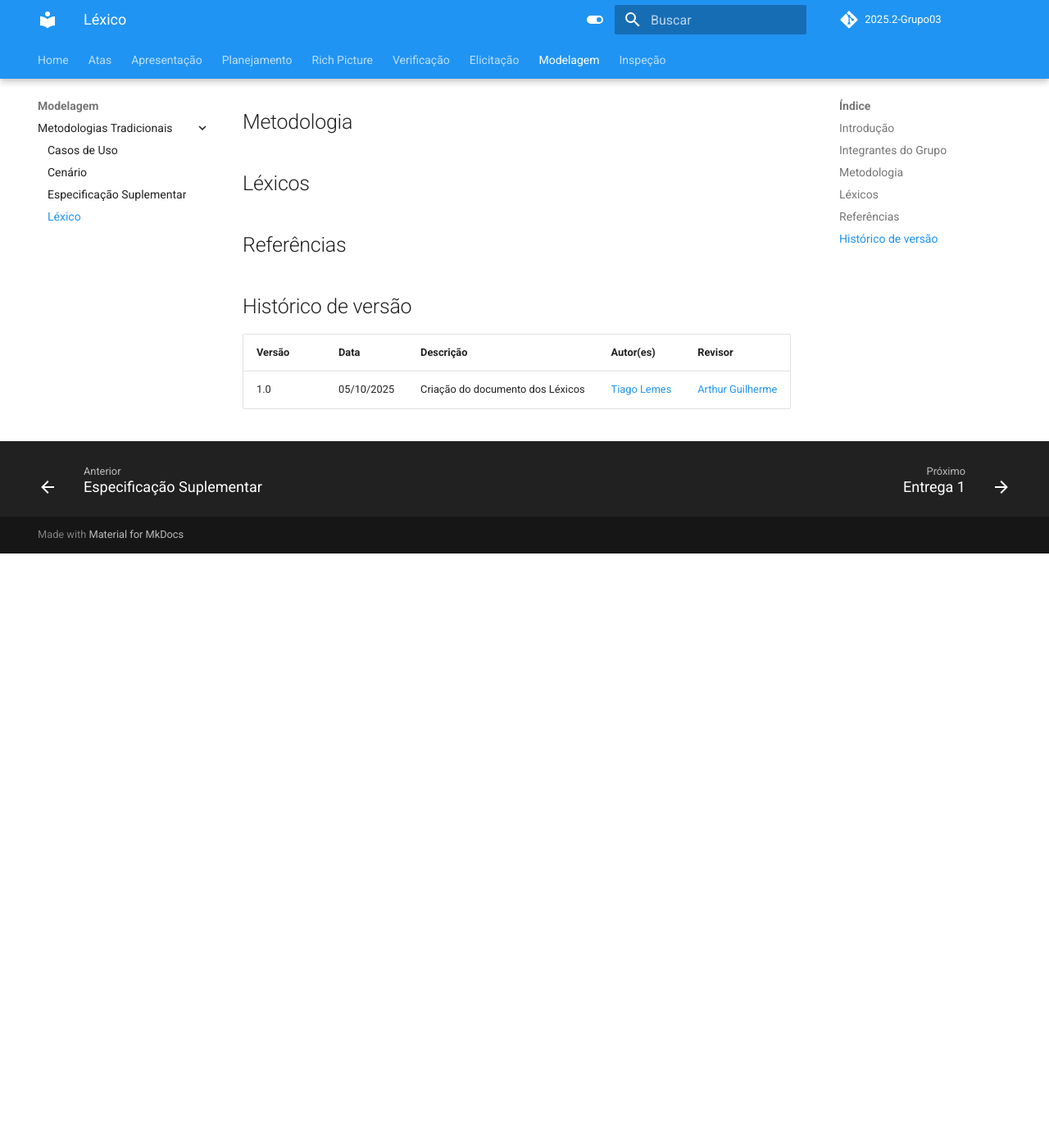
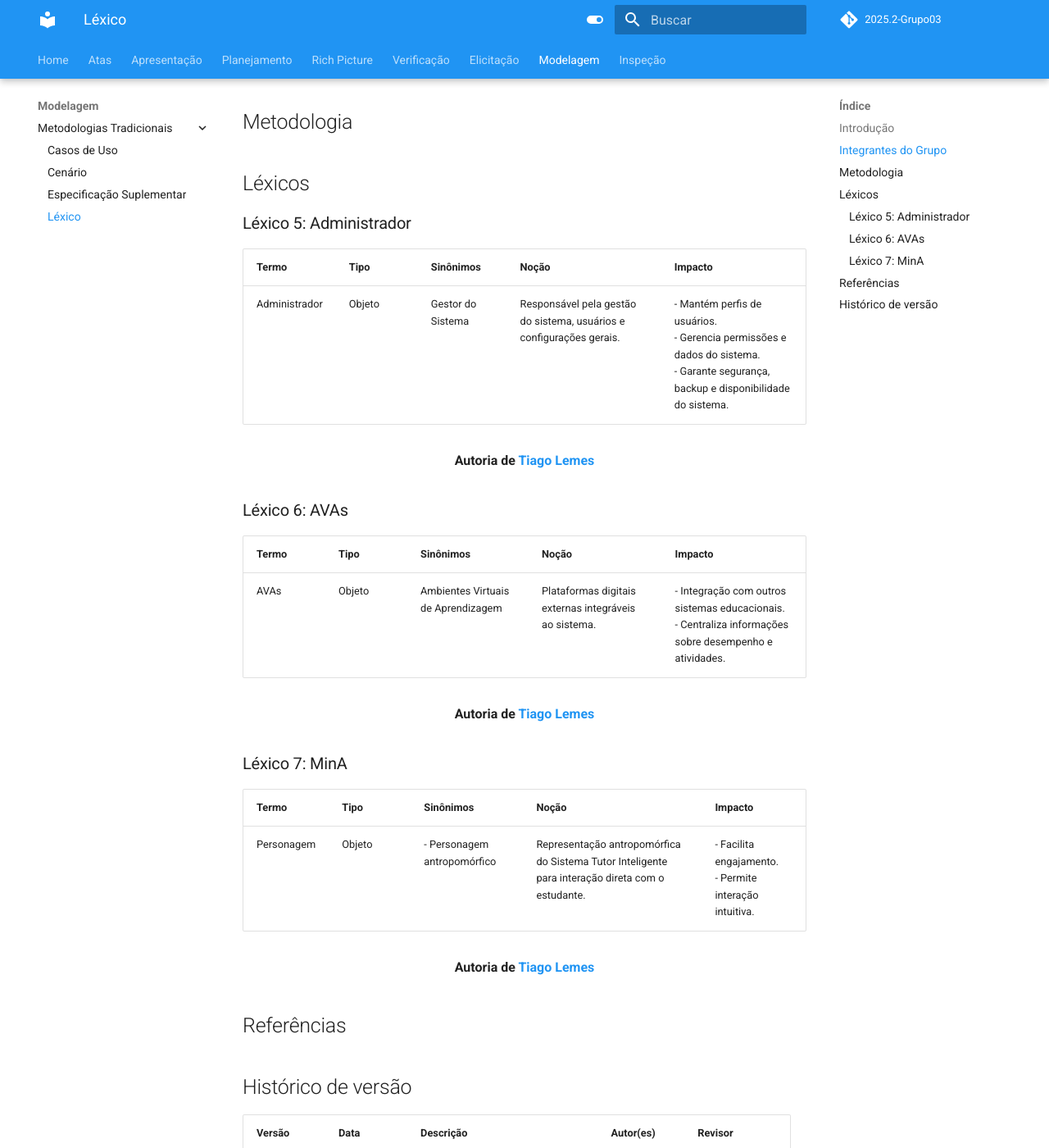
Before and after one commit to Requisitos-de-Software/2025.2-Grupo03, an MkDocs documentation site: the page built from docs/Modelagem/lexico.md, in a window 1280 px wide and 1400 px high, scrolled down 819 px. Shown: the whole window at 82% size. Built offline with MkDocs 1.6.1 and Material for MkDocs 9.7.7, drawn with Linux system fonts in a browser that asks for light colours; comment, search, counter and statistics services are not loaded; before the commit the page ends 1494 px from its top, so only the background shows below that.

Commit message:
Update lexico.md

```diff
--- a/docs/Modelagem/lexico.md
+++ b/docs/Modelagem/lexico.md
@@ -23,6 +23,28 @@ A Tabela 1 apresenta todos os integrantes da equipe que participaram da constru
 
 ## Léxicos
 
+### Léxico 5: Administrador
+| Termo | Tipo | Sinônimos | Noção | Impacto |
+|-------|------|-----------|-------|---------|
+| Administrador | Objeto | Gestor do Sistema | Responsável pela gestão do sistema, usuários e configurações gerais. | - Mantém perfis de usuários.<br>- Gerencia permissões e dados do sistema.<br>- Garante segurança, backup e disponibilidade do sistema. |
+
+<div align="center"><strong>Autoria de <a href="https://github.com/TiagoTeixeira-2005">Tiago Lemes</a></strong></div>
+
+### Léxico 6: AVAs
+| Termo | Tipo | Sinônimos | Noção | Impacto |
+|-------|------|-----------|-------|---------|
+| AVAs | Objeto | Ambientes Virtuais de Aprendizagem | Plataformas digitais externas integráveis ao sistema. | - Integração com outros sistemas educacionais.<br>- Centraliza informações sobre desempenho e atividades. |
+
+<div align="center"><strong>Autoria de <a href="https://github.com/TiagoTeixeira-2005">Tiago Lemes</a></strong></div>
+
+### Léxico 7: MinA
+| Termo | Tipo | Sinônimos | Noção | Impacto |
+|-------|------|-----------|-------|---------|
+| Personagem | Objeto | - Personagem antropomórfico | Representação antropomórfica do Sistema Tutor Inteligente para interação direta com o estudante. | - Facilita engajamento.<br>- Permite interação intuitiva. |
+
+<div align="center"><strong>Autoria de <a href="https://github.com/TiagoTeixeira-2005">Tiago Lemes</a></strong></div>
+
+
 ## Referências
 
 ## Histórico de versão
```
